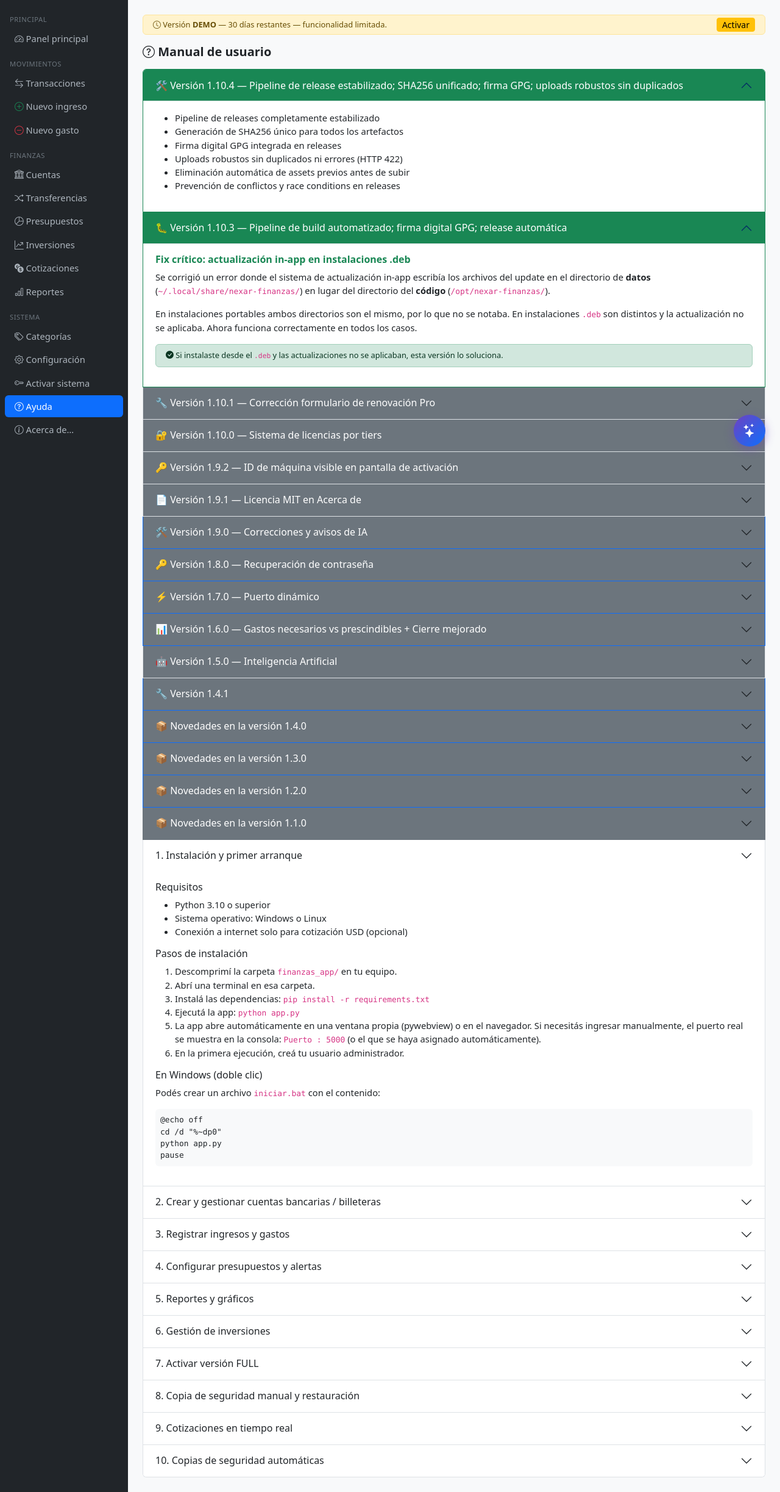
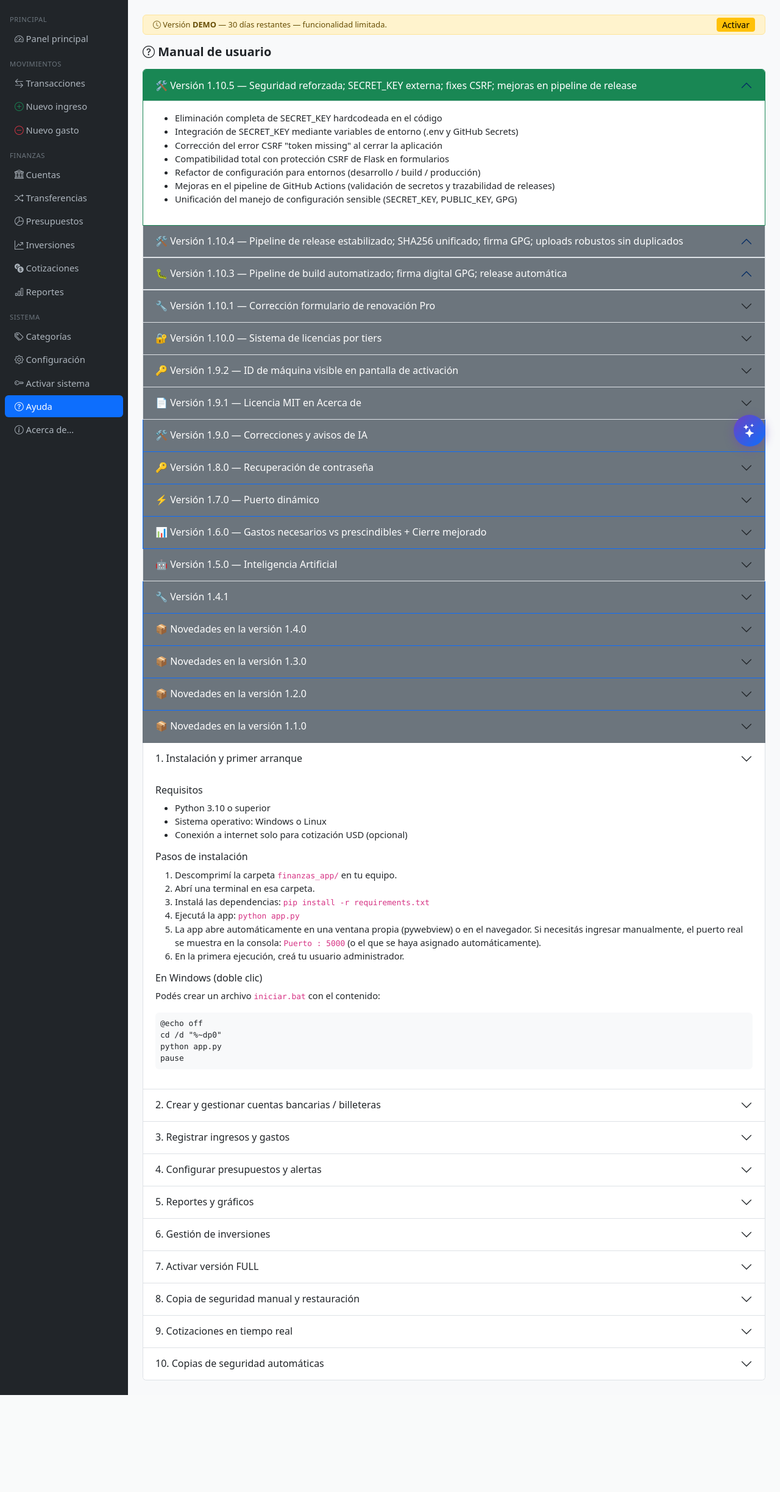
Before and after one commit to NexarSistemas/nexar-finanzas, a Flask app: page /help in a window 1280 px wide. Shown: the part 44-2490 px from the top of the page at 61% size. After the commit the page ends 2331 px from the top, so only its background shows below. Run offline with Flask 3, Linux system fonts and the light colour scheme; the visitor is signed in with stand-in values (Sample User, id 1); data comes from the database, SQL or seed files in the repository; data that the repository does not hold is empty; parts of the project's set-up code (start-up, migrations or seed data) failed here and were passed over.

Commit message:
release: v1.10.5 - Seguridad de variables y corrección CSRF- Integración de SECRET_KEY vía .env y GitHub Secrets.

```diff
--- a/app.py
+++ b/app.py
@@ -14,6 +14,8 @@ import threading
 import time
 import socket as _socket
 from flask import Flask, render_template, session, redirect, url_for
+from dotenv import load_dotenv
+load_dotenv()
 
 # ─────────────────────────────────────────────────────────────
 # SISTEMA DE LICENCIAS
@@ -206,10 +208,9 @@ app = Flask(
     static_folder=os.path.join(_INTERNAL_DIR, 'static'),
 )
 
-app.secret_key = os.environ.get(
-    'FLASK_SECRET_KEY',
-    'NexarFinanzas_2026_SessionKey_Change_In_Prod_XK9Z'
-)
+app.config["SECRET_KEY"] = os.environ.get("SECRET_KEY")
+if not app.config["SECRET_KEY"]:
+    raise ValueError("SECRET_KEY no configurada. Revisá el archivo .env")
 
 app.config['DB_PATH'] = DB_PATH
 app.config['BASE_DIR'] = BASE_DIR
@@ -230,6 +231,80 @@ def get_version():
 
 APP_VERSION = get_version()
 
+def get_changelog():
+    path = os.path.join(os.path.dirname(__file__), "CHANGELOG.md")
+    versions = []
+
+    if not os.path.exists(path):
+        return versions
+
+    current_version = None
+    current_section = None
+    data = {}
+    raw_lines = []
+
+    with open(path, encoding="utf-8") as f:
+        for line in f:
+            line = line.strip()
+
+            # ─── Nueva versión detectada ─────────────────────
+            if line.startswith("## ["):
+                # Guardar la anterior (si existe)
+                if current_version:
+                    summary = build_summary(data, raw_lines)
+                    if summary:  # 🔥 FILTRO: evita versiones vacías
+                        versions.append({
+                            "version": current_version,
+                            "summary": summary
+                        })
+
+                # Iniciar nueva versión
+                current_version = line.split("[")[1].split("]")[0]
+                data = {}
+                raw_lines = []
+                current_section = None
+
+            # ─── Secciones (### Added, Fixed, etc) ────────────
+            elif line.startswith("### "):
+                current_section = line.replace("### ", "").strip()
+                data[current_section] = []
+
+            # ─── Items ────────────────────────────────────────
+            elif line.startswith("- ") and current_section:
+                data[current_section].append(line[2:].strip())
+
+            # ─── Texto libre ──────────────────────────────────
+            elif line and not line.startswith("#"):
+                raw_lines.append(line)
+
+        # ─── Guardar última versión ──────────────────────────
+        if current_version:
+            summary = build_summary(data, raw_lines)
+            if summary:
+                versions.append({
+                    "version": current_version,
+                    "summary": summary
+                })
+
+    return versions
+
+def build_summary(sections, raw_lines):
+    parts = []
+
+    for key in ["Added", "Fixed", "Changed", "Mejorado", "Corregido"]:
+        if key in sections and sections[key]:
+            parts.append(", ".join(sections[key][:2]))
+
+    if not parts and raw_lines:
+        parts.append(" ".join(raw_lines[:2]))
+
+    summary = " · ".join(parts).strip()
+
+    # 🔥 filtro clave
+    if not summary or summary in ["---", "-"]:
+        return None
+
+    return summary
 
 # ─── Base de datos ────────────────────────────────────────────
 
@@ -274,9 +349,9 @@ def inject_globals():
         'demo_info': demo_info,
         'app_version': APP_VERSION,
         'app_name': 'Nexar Finanzas',
-        'license_mode': LICENSE_MODE
+        'license_mode': LICENSE_MODE,
+        'changelog': get_changelog()
     }
-
 
 # ─── Punto de entrada ─────────────────────────────────────────
 
--- a/requirements.txt
+++ b/requirements.txt
@@ -2,3 +2,4 @@ flask>=2.3.0
 requests>=2.31.0
 pywebview>=4.0.0
 cryptography>=41.0.0
+python-dotenv>=1.0.0
--- a/routes.py
+++ b/routes.py
@@ -12,7 +12,7 @@ from datetime import date, datetime
 from functools import wraps
 from flask import (
     render_template, redirect, url_for, request, session,
-    flash, g, current_app, send_file, make_response, jsonify
+    flash, g, current_app, send_file, make_response, jsonify,
 )
 
 from models import get_db, recalculate_account_balance
@@ -43,8 +43,15 @@ def get_db_path():
     return current_app.config['DB_PATH']
 
 
+# ─── Registro principal de rutas ──────────────────────────────────────────────
+
 def register_routes(app):
     """Registra todas las rutas en la instancia Flask."""
+
+    @app.route("/changelog")
+    def changelog():
+        # 'changelog' ya lo inyecta el context_processor de app.py
+        return render_template("changelog.html")
 
     # ══════════════════════════════════════════════════════════════════════════
     # AUTH
@@ -650,7 +657,6 @@ def register_routes(app):
         year   = int(request.form.get('year',  date.today().year))
 
         if cat_id and amount > 0:
-            # Verificar límite de presupuestos según tier
             db = get_db(get_db_path())
             count = db.execute("SELECT COUNT(*) as n FROM budgets WHERE year=? AND month=?",
                                (year, month)).fetchone()['n']
@@ -695,7 +701,6 @@ def register_routes(app):
         month = int(request.args.get('month', today.month))
         mode  = request.args.get('mode', 'monthly')
 
-        # Bloquear reporte anual en BASICA
         from demo_limits import get_tier
         tier = get_tier(get_db_path())
         if mode == 'annual' and tier == 'BASICA':
@@ -763,7 +768,6 @@ def register_routes(app):
     def investment_new():
         db = get_db(get_db_path())
         if request.method == 'POST':
-            # Verificar que el tier permite escritura en inversiones
             check = check_limit(get_db_path(), 'investments', 0)
             if not check['allowed']:
                 db.close()
@@ -801,7 +805,6 @@ def register_routes(app):
     @app.route('/investments/<int:inv_id>/delete', methods=['POST'])
     @login_required
     def investment_delete(inv_id):
-        # En BASICA las inversiones son solo lectura — no se pueden eliminar
         check = check_limit(get_db_path(), 'investments', 0)
         if not check['allowed']:
             flash('Las inversiones son de solo lectura en el Plan Básico.', 'warning')
@@ -871,23 +874,15 @@ def register_routes(app):
     @app.route('/activate', methods=['GET', 'POST'])
     @login_required
     def activate():
-        db_path     = get_db_path()
+        db_path      = get_db_path()
         already_full = is_full_version(db_path)
 
-        # Permitir POST también cuando ya está activado:
-        # - BASICA puede activar token PRO (upgrade)
-        # - PRO vencido puede renovar con nuevo token
-        # activar_token_rsa() valida internamente que PRO tenga BASICA previa
         if request.method == 'POST':
             token_raw = request.form.get('code', '').strip()
 
-            # ── Sistema nuevo: Token Base64 (empieza con e o cualquier char Base64)
-            # Se detecta intentando decodificar — si contiene solo chars HMAC
-            # (guiones y mayúsculas) es legacy, si no es Base64
             is_base64_token = _es_token_base64(token_raw)
 
             if is_base64_token:
-                # Token RSA nuevo — activar_token_rsa() maneja todo
                 from activation import activar_token_rsa
                 ok, msg, tier = activar_token_rsa(token_raw, db_path)
                 if ok:
@@ -900,7 +895,6 @@ def register_routes(app):
                     flash(msg, 'danger')
 
             else:
-                # ── Sistema legacy: código HMAC (XXXX-XXXX-XXXX-XXXX) ────────
                 from activation import detect_license_type
                 code    = token_raw.upper().replace(' ', '')
                 licencia = detect_license_type(code)
@@ -913,7 +907,6 @@ def register_routes(app):
                 else:
                     flash('Código o token inválido. Verificá e intentá nuevamente.', 'danger')
 
-        # Leer datos de activación para el template
         db = get_db(db_path)
         config_rows = db.execute(
             "SELECT key, value FROM config WHERE key IN "
@@ -933,51 +926,9 @@ def register_routes(app):
                                license_expires=cfg.get('license_expires_at', ''),
                                activation_code=cfg.get('activation_code', ''),
                                hardware_id=get_hardware_id(),
-                               # Campos nuevos para el template
                                tier=tier_actual,
                                pro_expired=is_pro_expired(db_path),
                                demo_days=get_demo_days_remaining(db_path))
-
-
-    def _es_token_base64(s: str) -> bool:
-        """
-        Detecta si el string es un Token Base64 (sistema nuevo)
-        o un código HMAC (sistema legacy XXXX-XXXX-XXXX-XXXX).
-
-        Los códigos HMAC tienen exactamente el formato:
-          4chars-4chars-4chars-4chars con solo mayúsculas y dígitos
-
-        Un Token Base64 es más largo y contiene caracteres Base64.
-        """
-        import re
-        # Patrón HMAC legacy: 4-4-4-4 con mayúsculas y dígitos
-        if re.match(r'^[A-Z0-9]{4}-[A-Z0-9]{4}-[A-Z0-9]{4}-[A-Z0-9]{4}$',
-                    s.strip().upper()):
-            return False
-        # Todo lo demás se trata como Token Base64
-        return len(s.strip()) > 20
-
-
-    def _guardar_activacion(db_path: str, code: str, tipo: str, vencimiento: str):
-        """
-        [LEGACY] Persiste activación HMAC en la BD.
-        Graba tier=BASICA para compatibilidad con el nuevo sistema de tiers.
-        """
-        db = get_db(db_path)
-        db.execute("INSERT OR REPLACE INTO config (key, value) VALUES ('version','FULL')")
-        db.execute("INSERT OR REPLACE INTO config (key, value) VALUES ('license_activated_at', ?)",
-                   (datetime.now().isoformat(),))
-        db.execute("INSERT OR REPLACE INTO config (key, value) VALUES ('activation_code', ?)",
-                   (code,))
-        db.execute("INSERT OR REPLACE INTO config (key, value) VALUES ('license_type', ?)",
-                   (tipo,))
-        # Compatibilidad nuevo sistema: HMAC siempre es BASICA permanente
-        db.execute("INSERT OR REPLACE INTO config (key, value) VALUES ('license_tier', 'BASICA')")
-        db.execute("INSERT OR REPLACE INTO config (key, value) VALUES ('license_expires_at', ?)",
-                   (vencimiento,))
-        db.commit()
-        db.close()
-
 
     # ══════════════════════════════════════════════════════════════════════════
     # CONFIGURACIÓN Y PERFIL
@@ -1142,7 +1093,6 @@ def register_routes(app):
         import zipfile, json, shutil, tempfile
         from demo_limits import get_tier
 
-        # Solo el Plan Pro puede instalar actualizaciones
         tier = get_tier(get_db_path())
         if tier != 'PRO':
             flash('⚠ Las actualizaciones del sistema están disponibles solo en el Plan Pro.', 'warning')
@@ -1153,7 +1103,7 @@ def register_routes(app):
             flash('Seleccioná un archivo ZIP de actualización válido.', 'danger')
             return redirect(url_for('settings'))
 
-        app_dir  = current_app.config.get('APP_DIR', current_app.config['BASE_DIR'])  # FIX v1.10.2
+        app_dir  = current_app.config.get('APP_DIR', current_app.config['BASE_DIR'])
         base_dir = current_app.config['BASE_DIR']
         db_path  = get_db_path()
 
@@ -1356,3 +1306,37 @@ Sé directo. No uses frases genéricas. Basate en los números. Máximo 5 puntos
     @login_required
     def about():
         return render_template('about.html')
+
+
+# ─── Helpers privados de activación (fuera de register_routes) ────────────────
+
+def _es_token_base64(s: str) -> bool:
+    """
+    Detecta si el string es un Token Base64 (sistema nuevo)
+    o un código HMAC (sistema legacy XXXX-XXXX-XXXX-XXXX).
+    """
+    import re
+    if re.match(r'^[A-Z0-9]{4}-[A-Z0-9]{4}-[A-Z0-9]{4}-[A-Z0-9]{4}$',
+                s.strip().upper()):
+        return False
+    return len(s.strip()) > 20
+
+
+def _guardar_activacion(db_path: str, code: str, tipo: str, vencimiento: str):
+    """
+    [LEGACY] Persiste activación HMAC en la BD.
+    Graba tier=BASICA para compatibilidad con el nuevo sistema de tiers.
+    """
+    db = get_db(db_path)
+    db.execute("INSERT OR REPLACE INTO config (key, value) VALUES ('version','FULL')")
+    db.execute("INSERT OR REPLACE INTO config (key, value) VALUES ('license_activated_at', ?)",
+               (datetime.now().isoformat(),))
+    db.execute("INSERT OR REPLACE INTO config (key, value) VALUES ('activation_code', ?)",
+               (code,))
+    db.execute("INSERT OR REPLACE INTO config (key, value) VALUES ('license_type', ?)",
+               (tipo,))
+    db.execute("INSERT OR REPLACE INTO config (key, value) VALUES ('license_tier', 'BASICA')")
+    db.execute("INSERT OR REPLACE INTO config (key, value) VALUES ('license_expires_at', ?)",
+               (vencimiento,))
+    db.commit()
+    db.close()
--- a/templates/help.html
+++ b/templates/help.html
@@ -6,15 +6,39 @@
 
 <div class="accordion" id="helpAccordion">
 
-<!-- v1.10.4 (actual) -->
+<!-- v1.10.5 (actual) -->
 <div class="accordion-item border-success">
   <h2 class="accordion-header">
     <button class="accordion-button bg-success text-white" type="button"
+            data-bs-toggle="collapse" data-bs-target="#help_v1105">
+      🛠️ Versión 1.10.5 — Seguridad reforzada; SECRET_KEY externa; fixes CSRF; mejoras en pipeline de release
+    </button>
+  </h2>
+  <div id="help_v1105" class="accordion-collapse collapse show"
+       data-bs-parent="#helpAccordion">
+    <div class="accordion-body">
+      <ul>
+        <li>Eliminación completa de SECRET_KEY hardcodeada en el código</li>
+        <li>Integración de SECRET_KEY mediante variables de entorno (.env y GitHub Secrets)</li>
+        <li>Corrección del error CSRF "token missing" al cerrar la aplicación</li>
+        <li>Compatibilidad total con protección CSRF de Flask en formularios</li>
+        <li>Refactor de configuración para entornos (desarrollo / build / producción)</li>
+        <li>Mejoras en el pipeline de GitHub Actions (validación de secretos y trazabilidad de releases)</li>
+        <li>Unificación del manejo de configuración sensible (SECRET_KEY, PUBLIC_KEY, GPG)</li>
+      </ul>
+    </div>
+  </div>
+</div>
+
+<!-- v1.10.4 -->
+<div class="accordion-item">
+  <h2 class="accordion-header">
+    <button class="accordion-button bg-secondary text-white" type="button"
             data-bs-toggle="collapse" data-bs-target="#help_v1104">
       🛠️ Versión 1.10.4 — Pipeline de release estabilizado; SHA256 unificado; firma GPG; uploads robustos sin duplicados
     </button>
   </h2>
-  <div id="help_v1104" class="accordion-collapse collapse show"
+  <div id="help_v1104" class="accordion-collapse collapse"
        data-bs-parent="#helpAccordion">
     <div class="accordion-body">
       <ul>
@@ -30,17 +54,17 @@
 </div>
 
   <!-- v1.10.3 -->
-  <div class="accordion-item border-success">
+  <div class="accordion-item">
     <h2 class="accordion-header">
-      <button class="accordion-button bg-success text-white" type="button"
-              data-bs-toggle="collapse" data-bs-target="#help_v1102">
+      <button class="accordion-button bg-secondary text-white" type="button"
+              data-bs-toggle="collapse" data-bs-target="#help_v1103">
         🐛 Versión 1.10.3 — Pipeline de build automatizado; firma digital GPG; release automática
       </button>
     </h2>
-    <div id="help_v1103" class="accordion-collapse collapse show"
+    <div id="help_v1103" class="accordion-collapse collapse"
          data-bs-parent="#helpAccordion">
       <div class="accordion-body">
-        <h6 class="fw-bold text-success">Fix crítico: actualización in-app en instalaciones .deb</h6>
+        <h6 class="fw-bold text-primary">Fix crítico: actualización in-app en instalaciones .deb</h6>
         <p>
           Se corrigió un error donde el sistema de actualización in-app escribía
           los archivos del update en el directorio de <strong>datos</strong>
```
Also changed, not shown: templates/about.html (+9 -77 lines), templates/changelog.html (added, +31 -0 lines), .github/workflows/build.yml, CHANGELOG.md, 2 other files.
